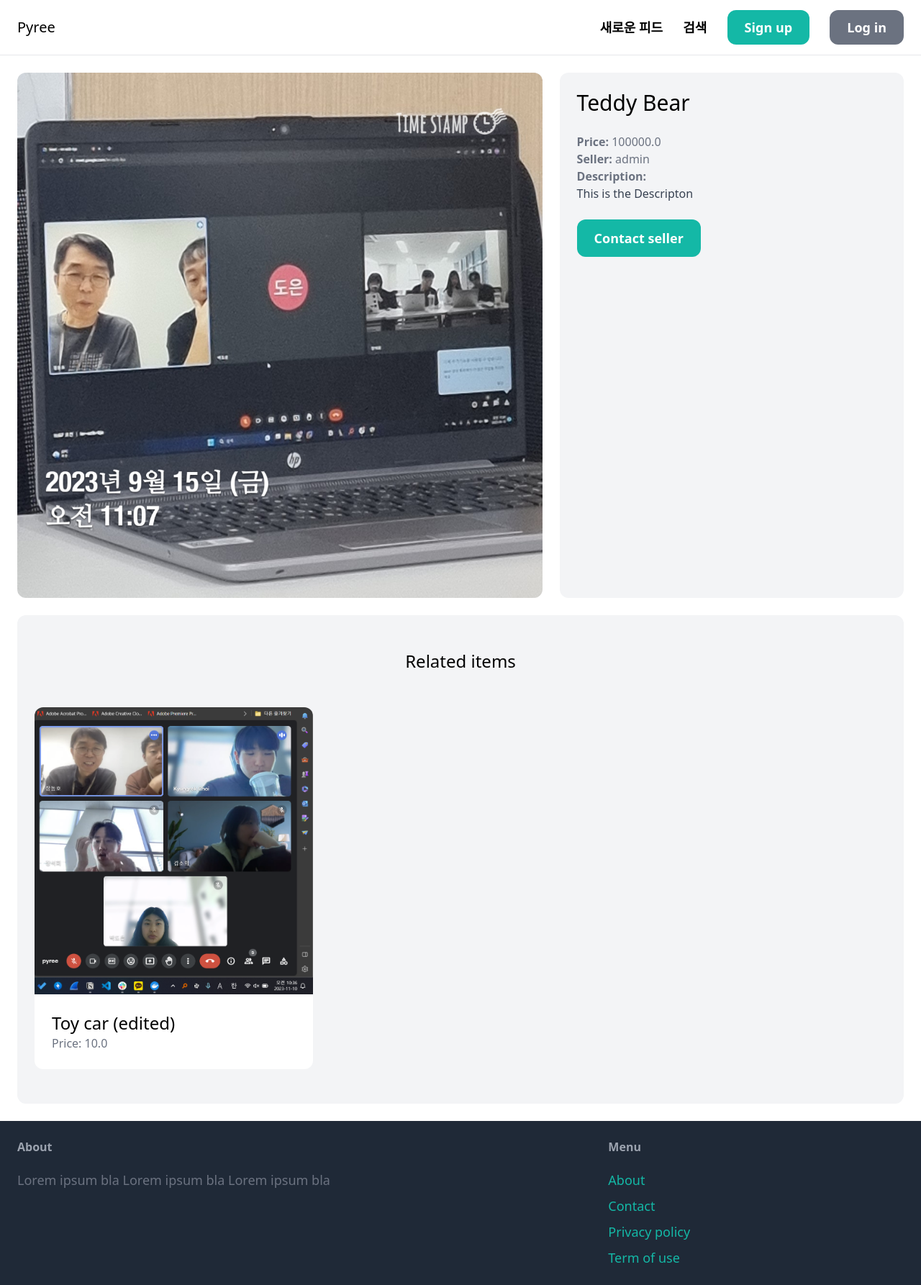
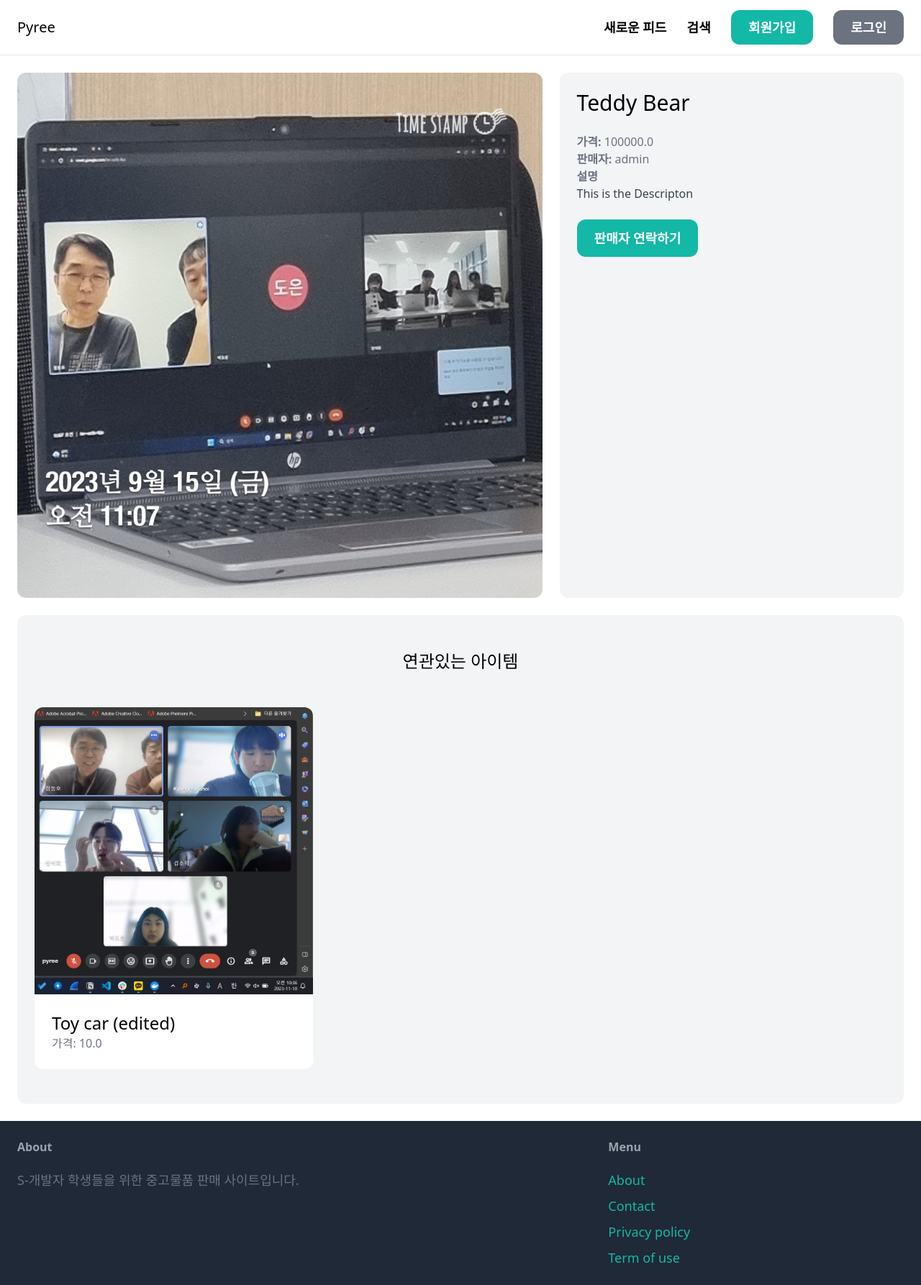
Before and after one commit to Team-Pyree/mlwaf, a Django app: page /items/1/ in a window 1280 px wide. Shown: the whole page at 72% size. Run offline with Django 4.2, Linux system fonts and the light colour scheme; data comes from the database, SQL or seed files in the repository; some libraries are stand-ins or nearby versions.

Commit message:
장고 웹 조금 수정

```diff
--- a/djangoweb/puddle/core/templates/core/base.html
+++ b/djangoweb/puddle/core/templates/core/base.html
@@ -20,13 +20,13 @@
             <a href="{% url 'item:items' %}" class="text-lg font-semibold hover:text-gray-500">검색</a>
 
             {% if request.user.is_authenticated %}
-              <a href="{% url 'conversation:inbox' %}" class="px-6 py-3 text-lg font-semibold bg-teal-500 text-white rounded-xl hover:bg-teal-700">Inbox</a>
-              <a href="{%  url 'dashboard:index' %}" class="px-6 py-3 text-lg font-semibold bg-gray-500 text-white rounded-xl hover:bg-gray-700">Dashboard</a>
-              <a href="{%  url 'core:logout' %}" class="px-6 py-3 text-lg font-semibold bg-red-500 text-white rounded-xl hover:bg-red-700">Log Out</a>
+              <a href="{% url 'conversation:inbox' %}" class="px-6 py-3 text-lg font-semibold bg-teal-500 text-white rounded-xl hover:bg-teal-700">메세지함</a>
+              <a href="{%  url 'dashboard:index' %}" class="px-6 py-3 text-lg font-semibold bg-gray-500 text-white rounded-xl hover:bg-gray-700">대쉬보드</a>
+              <a href="{%  url 'core:logout' %}" class="px-6 py-3 text-lg font-semibold bg-red-500 text-white rounded-xl hover:bg-red-700">로그아웃</a>
 
             {% else %}
-              <a href="{% url 'core:signup' %}" class="px-6 py-3 text-lg font-semibold bg-teal-500 text-white rounded-xl hover:bg-teal-700">Sign up</a>
-              <a href="{% url 'core:login' %}" class="px-6 py-3 text-lg font-semibold bg-gray-500 text-white rounded-xl hover:bg-gray-700">Log in</a>
+              <a href="{% url 'core:signup' %}" class="px-6 py-3 text-lg font-semibold bg-teal-500 text-white rounded-xl hover:bg-teal-700">회원가입</a>
+              <a href="{% url 'core:login' %}" class="px-6 py-3 text-lg font-semibold bg-gray-500 text-white rounded-xl hover:bg-gray-700">로그인</a>
             {% endif %}
           </div>
 
@@ -40,7 +40,7 @@
           <div class="w-2/3 pr-10">
             <h3 class="mb-5 font-semibold text-gray-400">About</h3>
 
-            <p class="text-lg text-gray-500">Lorem ipsum bla Lorem ipsum bla Lorem ipsum bla</a>
+            <p class="text-lg text-gray-500">S-개발자 학생들을 위한 중고물품 판매 사이트입니다.</a>
           </div>
 
           <div class="w-1/3">
--- a/djangoweb/puddle/core/templates/core/index.html
+++ b/djangoweb/puddle/core/templates/core/index.html
@@ -4,7 +4,7 @@
 
 {% block content %}
   <div class="mt-6 px-6 py-12 bg-gray-100 rounded-xl">
-    <h2 class="mb-12 text-2xl text-center">새로운 피드</h2>
+    <h2 class="mb-12 text-2xl text-center">새로운 중고물품</h2>
 
     <div class="grid grid-cols-3 gap-3">
       {% for item in items %}
@@ -16,7 +16,7 @@
 
             <div class="p-6 bg-white rounded-b-xl">
               <h2 class="text-2xl">{{ item.name }}</h2>
-              <p class="text-gray-500">좋아요
+              <p class="text-gray-500">가격:
                 {{ item.price }}</p>
             </div>
           </a>
--- a/djangoweb/puddle/core/templates/core/login.html
+++ b/djangoweb/puddle/core/templates/core/login.html
@@ -10,12 +10,12 @@
         {% csrf_token %}
 
         <div class="mb-3">
-            <label class="inline-block mb-2">Username</label><br>
+            <label class="inline-block mb-2">이름</label><br>
             {{ form.username }}
         </div>
 
         <div class="mb-3">
-            <label class="inline-block mb-2">Password</label><br>
+            <label class="inline-block mb-2">비밀번호</label><br>
             {{ form.password }}
         </div>
 
@@ -29,7 +29,7 @@
             </div>
         {% endif %}
 
-        <button class="py-4 px-8 text-lg bg-teal-500 hover:bg-teal-700 rounded-xl text-white">Submit</button>
+        <button class="py-4 px-8 text-lg bg-teal-500 hover:bg-teal-700 rounded-xl text-white">로그인</button>
     </form>
 </div>
 {% endblock %}
--- a/djangoweb/puddle/item/templates/item/detail.html
+++ b/djangoweb/puddle/item/templates/item/detail.html
@@ -10,12 +10,12 @@
 
     <div class="col-span-2 p-6 bg-gray-100 rounded-xl">
         <h1 class="mb-6 text-3xl">{{ item.name }}</h1>
-        <p class="text-gray-500"><strong>Price: </strong>{{ item.price }}</p>
-        <p class="text-gray-500"><strong>Seller: </strong>{{ item.created_by.username }}</p>
+        <p class="text-gray-500"><strong>가격: </strong>{{ item.price }}</p>
+        <p class="text-gray-500"><strong>판매자: </strong>{{ item.created_by.username }}</p>
 
         {% if item.description %}
             <p class="text-gray-700">
-                <strong class="text-gray-500">Description:</strong><br>
+                <strong class="text-gray-500">설명</strong><br>
                 {{ item.description }}
             </p>
         {% endif %}
@@ -24,17 +24,17 @@
             <div class="mt-6 p-6 bg-white rounded-xl">
                 <p>This is your item!</p>
 
-                <a href="{% url 'item:edit' item.id %}" class="inline-block mt-6 px-6 py-3 text-lg font-semibold bg-teal-500 text-white rounded-xl">Edit</a>
-                <a href="{% url 'item:delete' item.id %}" class="inline-block mt-6 px-6 py-3 text-lg font-semibold bg-red-500 text-white rounded-xl">Delete</a>
+                <a href="{% url 'item:edit' item.id %}" class="inline-block mt-6 px-6 py-3 text-lg font-semibold bg-teal-500 text-white rounded-xl">수정하기</a>
+                <a href="{% url 'item:delete' item.id %}" class="inline-block mt-6 px-6 py-3 text-lg font-semibold bg-red-500 text-white rounded-xl">지우기</a>
             </div>
         {% else %}
-            <a href="{% url 'conversation:new' item.id %}" class="inline-block mt-6 px-6 py-3 text-lg font-semibold bg-teal-500 text-white rounded-xl hover:bg-teal-700">Contact seller</a>
+            <a href="{% url 'conversation:new' item.id %}" class="inline-block mt-6 px-6 py-3 text-lg font-semibold bg-teal-500 text-white rounded-xl hover:bg-teal-700">판매자 연락하기</a>
         {% endif %}
     </div>
 </div>
 
 <div class="mt-6 px-6 py-12 bg-gray-100 rounded-xl">
-    <h2 class="mb-12 text-2xl text-center">Related items</h2>
+    <h2 class="mb-12 text-2xl text-center">연관있는 아이템</h2>
 
     <div class="grid grid-cols-3 gap-3">
         {% for item in related_items %}
@@ -46,7 +46,7 @@
 
                     <div class="p-6 bg-white rounded-b-xl">
                         <h2 class="text-2xl">{{ item.name }}</h2>
-                        <p class="text-gray-500">Price: {{ item.price }}</p>
+                        <p class="text-gray-500">가격: {{ item.price }}</p>
                     </div>
                 </a>
             </div>
--- a/djangoweb/puddle/item/templates/item/form.html
+++ b/djangoweb/puddle/item/templates/item/form.html
@@ -22,6 +22,6 @@
         </div>
     {% endif %}
 
-    <button class="mt-6 py-4 px-8 text-lg bg-teal-500 hover:bg-teal-700 rounded-xl text-white">Submit</button>
+    <button class="mt-6 py-4 px-8 text-lg bg-teal-500 hover:bg-teal-700 rounded-xl text-white">올리기</button>
 </form>
 {% endblock %}
--- a/djangoweb/puddle/puddle/middleware.py
+++ b/djangoweb/puddle/puddle/middleware.py
@@ -19,4 +19,4 @@ class RequestLoggingMiddleware:
         logger.info(f'Method: {request.method}, Path: {request.path}')
         logger.info(f'User-Agent: {request.META.get("HTTP_USER_AGENT", "")}')
         logger.info(f'Cookies: {request.COOKIES}')
-        logger.info(f'Body: {request.body.decode("utf-8")}')
+        # logger.info(f'Body: {request.body.decode("utf-8")}')
--- a/djangoweb/puddle/requirements.txt
+++ b/djangoweb/puddle/requirements.txt
@@ -49,7 +49,6 @@ s3transfer==0.7.0
 scikit-learn==1.3.2
 scipy==1.11.3
 six==1.16.0
-sklearn==0.0.post11
 smmap==5.0.1
 soupsieve==2.4.1
 SQLAlchemy==2.0.23
```
Also changed, not shown: djangoweb/puddle/core/templates/core/signup.html (+11 -23 lines), 8 other files.
